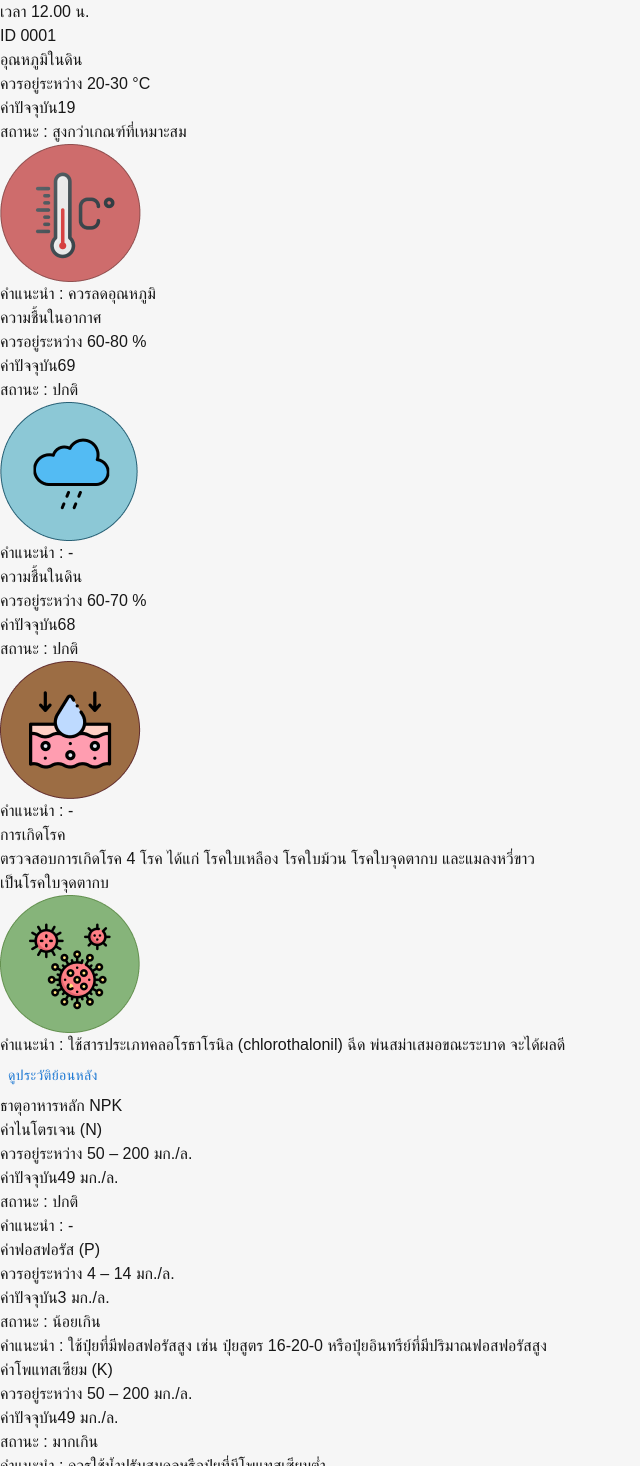
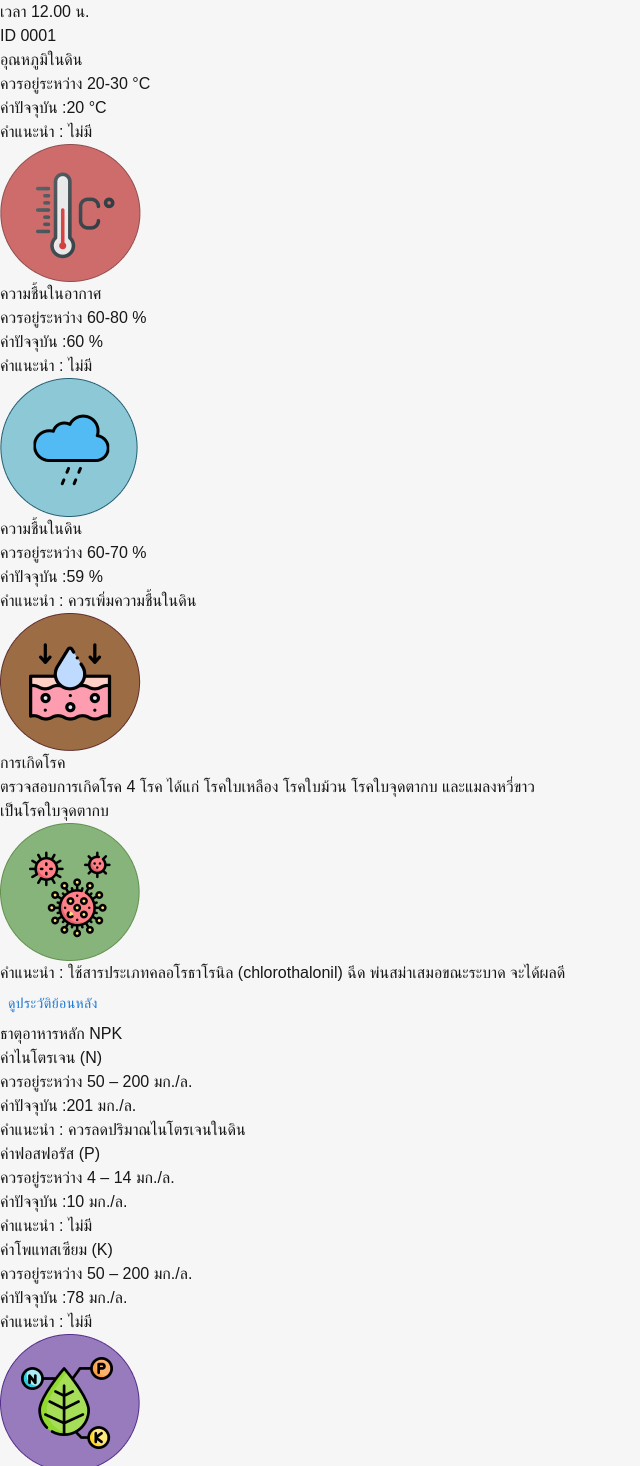
Before and after one commit to Patchnida/smart-farm-web, a Next.js app: page /detail/0001 in a window 1280 px wide. Shown: the part 1304-2770 px from the top of the page, without its empty margins (0-640 px from the left). Built offline with nearby package versions, Linux system fonts and the light colour scheme.

Commit message:
update validation

```diff
--- a/src/app/detail/[id]/page.tsx
+++ b/src/app/detail/[id]/page.tsx
@@ -8,6 +8,19 @@ import Link from "next/link";
 import Button from '@mui/material/Button';
 import PopupDisease from "@/components/popUpDisease";
 import { historyData } from './../../eachIdData';
+import { isTempOutOfRange,
+    getTempAdvice,
+    isHumidOutOfRange,
+    isMoistureOutOfRange,
+    isDiseaseDetected,
+    isNitrogenOutOfRange,
+    isPhosphorusOutOfRange,
+    isPotassiumOutOfRange,
+    getHumidAdvice,
+    getMoistureAdvice,
+    getNitrogenAdvice,
+    getPhosphorusAdvice,
+    getPotassiumAdvice, } from "@/utils/validation";
 
 const Detail: React.FC = () => {
     const { id } = useParams();
@@ -66,20 +79,30 @@ const Detail: React.FC = () => {
 
                             <div className="flex flex-wrap gap-5 mt-5 h-full">
                                 {/* อุณหภูมิในดิน */}
-                        <div
-                         className="flex flex-col w-full md:w-[48%] bg-white border border-gray-200 rounded-lg shadow-md p-10 text-lg flex-grow min-h-[250px]">
+                                <div className="flex flex-col w-full md:w-[48%] bg-white border border-gray-200 rounded-lg shadow-md p-10 text-lg flex-grow min-h-[250px]">
                                     <div className="flex justify-between w-full">
                                         <div className="flex flex-col gap-2">
                                             <p className="text-2xl font-bold">อุณหภูมิในดิน</p>
                                             <p>ควรอยู่ระหว่าง 20-30 °C</p>
-                                    <p className="my-5">ค่าปัจจุบัน
-                                        <span className="text-3xl font-semibold ml-10">{detailData.temp}</span>
+                                            <p className="my-5">
+                                                ค่าปัจจุบัน :
+                                                <span
+                                                    className={`text-3xl font-semibold ml-10 ${
+                                                        isTempOutOfRange(parseFloat(detailData.temp))
+                                                            ? "text-red-500"
+                                                            : "text-green-500"
+                                                    }`}
+                                                >
+                                                    {detailData.temp} °C
+                                                </span>
                                             </p>
-                                    <p>สถานะ : สูงกว่าเกณฑ์ที่เหมาะสม</p>
+                                            <p className="mt-2">
+                                                คำแนะนำ : {getTempAdvice(parseFloat(detailData.temp))}
+                                            </p>
                                         </div>
                                         <img src="/temIcon.png" alt="Temperature Icon" className="w-fit h-fit cursor-pointer" />
                                     </div>
-                            <p className="mt-2">คำแนะนำ : ควรลดอุณหภูมิ</p>
+
                                 </div>
 
                         {/* ความชื้นในอากาศ */}
@@ -89,14 +112,24 @@ const Detail: React.FC = () => {
                                 <div className="flex flex-col gap-2">
                                     <p className="text-2xl font-bold">ความชื้นในอากาศ</p>
                                     <p>ควรอยู่ระหว่าง 60-80 %</p>
-                                    <p className="my-5">ค่าปัจจุบัน
-                                        <span className="text-3xl font-semibold ml-10">{detailData.humid}</span>
+                                    <p className="my-5">
+                                        ค่าปัจจุบัน :
+                                            <span
+                                                className={`text-3xl font-semibold ml-10 ${
+                                                    isHumidOutOfRange(parseFloat(detailData.humid))
+                                                        ? "text-red-500"
+                                                        : "text-green-500"
+                                                }`}
+                                            >
+                                                {detailData.humid} %
+                                            </span>
                                     </p>
-                                    <p>สถานะ : ปกติ</p>
+                                    <p className="mt-2">
+                                        คำแนะนำ : {getHumidAdvice(parseFloat(detailData.humid))}
+                                    </p>
                                 </div>
                                 <img src="/humidIcon.png" alt="Humid Icon" className="w-fit h-fit cursor-pointer" />
                             </div>
-                            <p className="mt-2">คำแนะนำ : -</p>
                         </div>
 
                         {/* ความชื้นในดิน */}
@@ -106,14 +139,24 @@ const Detail: React.FC = () => {
                                 <div className="flex flex-col gap-2">
                                 <p className="text-2xl font-bold">ความชื้นในดิน</p>
                                 <p>ควรอยู่ระหว่าง 60-70 %</p>
-                                <p className="my-5">ค่าปัจจุบัน
-                                    <span className="text-3xl font-semibold ml-10">{detailData.moisture}</span>
+                                <p className="my-5">
+                                    ค่าปัจจุบัน :
+                                        <span
+                                            className={`text-3xl font-semibold ml-10 ${
+                                                isMoistureOutOfRange(parseFloat(detailData.moisture))
+                                                    ? "text-red-500"
+                                                    : "text-green-500"
+                                            }`}
+                                        >
+                                            {detailData.moisture} %
+                                        </span>
                                 </p>
-                                <p>สถานะ : ปกติ</p>
+                                <p className="mt-2">
+                                    คำแนะนำ : {getMoistureAdvice(parseFloat(detailData.moisture))}
+                                </p>
                                 </div>
                                 <img src="/moisIcon.png" alt="Moisture Icon" className="w-fit h-fit cursor-pointer" />
                             </div>
-                            <p className="mt-2">คำแนะนำ : -</p>
                         </div>
 
                         {/* ความเสี่ยงในการเป็นโรค */}
@@ -123,7 +166,17 @@ const Detail: React.FC = () => {
                                 <div className="flex flex-col gap-2 w-8/12 mb-5">
                                     <p className="text-2xl font-bold">การเกิดโรค</p>
                                     <p>ตรวจสอบการเกิดโรค 4 โรค ได้แก่ โรคใบเหลือง โรคใบม้วน โรคใบจุดตากบ และแมลงหวี่ขาว</p>
-                                    <span className="text-3xl font-semibold my-5 self-center">{detailData.disease}</span>
+                                    <div className="flex justify-center items-center my-5">
+                                        <span
+                                            className={`text-3xl font-semibold text-center ${
+                                                isDiseaseDetected(detailData.disease)
+                                                    ? "text-red-500"
+                                                    : "text-green-500"
+                                            }`}
+                                        >
+                                            {detailData.disease}
+                                        </span>
+                                    </div>
                                 </div>
                                 <img src="/diseaseIcon.png" alt="Disease Icon" className="w-fit h-fit cursor-pointer" />
                             </div>
@@ -152,39 +205,68 @@ const Detail: React.FC = () => {
                                             <p className="font-bold">ค่าไนโตรเจน (N)</p>
                                             <p>ควรอยู่ระหว่าง 50 – 200 มก./ล.</p>
 
+                                            <p className="my-5">
+                                                ค่าปัจจุบัน :
+                                                <span
+                                                    className={`text-3xl font-semibold ml-10 ${
+                                                        isNitrogenOutOfRange(detailData.npk.nitrogen)
+                                                            ? "text-red-500"
+                                                            : "text-green-500"
+                                                    }`}
+                                                >
+                                                    {detailData.npk.nitrogen} มก./ล.
+                                                </span>
+                                            </p>
 
-                                            <p className="my-5">ค่าปัจจุบัน
-                                                <span className="text-3xl font-semibold ml-10">{detailData.npk.nitrogen} มก./ล.</span>
+                                            <p className="mt-2">
+                                                คำแนะนำ : {getNitrogenAdvice(detailData.npk.nitrogen)}
                                             </p>
-                                            <p>สถานะ : ปกติ</p>
+                                        </div>
 
-                                            <p className="mt-2">คำแนะนำ : -</p>
-                                        </div>
 
                                         {/* ค่าฟอสฟอรัส */}
                                         <div className="flex flex-col w-full lg:w-4/12">
                                             <p className="font-bold">ค่าฟอสฟอรัส (P)</p>
                                             <p>ควรอยู่ระหว่าง 4 – 14 มก./ล.</p>
 
+                                            <p className="my-5">
+                                                ค่าปัจจุบัน :
+                                                <span
+                                                    className={`text-3xl font-semibold ml-10 ${
+                                                        isPhosphorusOutOfRange(detailData.npk.phosphorus)
+                                                            ? "text-red-500"
+                                                            : "text-green-500"
+                                                    }`}
+                                                >
+                                                    {detailData.npk.phosphorus} มก./ล.
+                                                </span>
+                                            </p>
 
-                                            <p className="my-5">ค่าปัจจุบัน
-                                                <span className="text-3xl font-semibold ml-10">{detailData.npk.phosphorus} มก./ล.</span>
+                                            <p className="mt-2">
+                                                คำแนะนำ : {getPhosphorusAdvice(detailData.npk.phosphorus)}
                                             </p>
-                                            <p>สถานะ : น้อยเกิน</p>
-
-                                            <p className="mt-2">คำแนะนำ : ใช้ปุ๋ยที่มีฟอสฟอรัสสูง เช่น ปุ๋ยสูตร 16-20-0 หรือปุ๋ยอินทรีย์ที่มีปริมาณฟอสฟอรัสสูง</p>
                                         </div>
 
                                         <div className="flex flex-col w-full lg:w-4/12">
                                             <p className="font-bold">ค่าโพแทสเซียม (K)</p>
                                             <p>ควรอยู่ระหว่าง 50 – 200 มก./ล.</p>
 
-                                            <p className="my-5">ค่าปัจจุบัน
-                                                <span className="text-3xl font-semibold ml-10">{detailData.npk.potassium} มก./ล.</span>
+                                            <p className="my-5">
+                                                ค่าปัจจุบัน :
+                                                <span
+                                                    className={`text-3xl font-semibold ml-10 ${
+                                                        isPotassiumOutOfRange(detailData.npk.potassium)
+                                                            ? "text-red-500"
+                                                            : "text-green-500"
+                                                    }`}
+                                                >
+                                                    {detailData.npk.potassium} มก./ล.
+                                                </span>
                                             </p>
-                                            <p>สถานะ : มากเกิน</p>
 
-                                            <p className="mt-2">คำแนะนำ : ควรใช้น้ำปรับสมดุลหรือปุ๋ยที่มีโพแทสเซียมต่ำ</p>
+                                            <p className="mt-2">
+                                                คำแนะนำ : {getPotassiumAdvice(detailData.npk.potassium)}
+                                            </p>
                                         </div>
 
                                     </div>
--- a/src/app/eachIdData.tsx
+++ b/src/app/eachIdData.tsx
@@ -197,7 +197,7 @@ export const initialData = [
     date: "Wednesday, October 25, 2024",
     time: "00.00",
     detail: [
-      { id: "0001", temp: "19", humid: "69", moisture: "68", disease: "เป็นโรคใบจุดตากบ", npk: { nitrogen: 49, phosphorus: 3, potassium: 49 } },
+      { id: "0001", temp: "20", humid: "60", moisture: "59", disease: "เป็นโรคใบจุดตากบ", npk: { nitrogen: 201, phosphorus: 10, potassium: 78 } },
       { id: "0002", temp: "20", humid: "60", moisture: "60", disease: "ไม่เป็นโรค", npk: { nitrogen: 50, phosphorus: 4, potassium: 50 } },
       { id: "0003", temp: "30", humid: "80", moisture: "70", disease: "ไม่เป็นโรค", npk: { nitrogen: 60, phosphorus: 5, potassium: 80 } },
       { id: "0004", temp: "31", humid: "71", moisture: "69", disease: "ไม่เป็นโรค", npk: { nitrogen: 100, phosphorus: 8, potassium: 100 } },
--- /dev/null
+++ b/src/utils/validation.tsx
@@ -0,0 +1,54 @@
+export const isTempOutOfRange = (temp: number): boolean => temp < 20 || temp > 30;
+
+export const getTempAdvice = (temp: number): string => {
+    if (temp < 20) return "ควรเพิ่มอุณหภูมิ"
+    else if (temp > 30) return "ควรลดอุณหภูมิ";
+    else return "ไม่มี";
+};
+
+export const isHumidOutOfRange = (humid: number): boolean => humid < 60 || humid > 80;
+
+export const getHumidAdvice = (humid: number): string => {
+    if (humid < 60) return "ควรเพิ่มความชื้นในอากาศ";
+    else if (humid > 80) return "ควรลดความชื้นในอากาศ";
+    else return "ไม่มี";
+};
+
+export const isMoistureOutOfRange = (moisture: number): boolean => moisture < 60 || moisture > 70;
+
+export const getMoistureAdvice = (moisture: number): string => {
+    if (moisture < 60) return "ควรเพิ่มความชื้นในดิน";
+    else if (moisture > 70) return "ควรลดความชื้นในดิน";
+    else return "ไม่มี";
+};
+
+export const isDiseaseDetected = (disease: any): boolean => {
+    if (typeof disease === "string") {
+        return disease.startsWith("เป็นโรค");
+    }
+    return false;
+};
+
+export const isNitrogenOutOfRange = (nitrogen: number): boolean => nitrogen < 50 || nitrogen > 200;
+
+export const getNitrogenAdvice = (nitrogen: number): string => {
+    if (nitrogen < 50) return "ควรเพิ่มปริมาณไนโตรเจนในดิน";
+    else if (nitrogen > 200) return "ควรลดปริมาณไนโตรเจนในดิน";
+    else return "ไม่มี";
+};
+
+export const isPhosphorusOutOfRange = (phosphorus: number): boolean => phosphorus < 4 || phosphorus > 14;
+
+export const getPhosphorusAdvice = (phosphorus: number): string => {
+    if (phosphorus < 4) return "ควรเพิ่มปริมาณฟอสฟอรัสในดิน";
+    else if (phosphorus > 14) return "ควรลดปริมาณฟอสฟอรัสในดิน";
+    else return "ไม่มี";
+};
+
+export const isPotassiumOutOfRange = (potassium: number): boolean => potassium < 50 || potassium > 200;
+
+export const getPotassiumAdvice = (potassium: number): string => {
+    if (potassium < 50) return "ควรเพิ่มปริมาณโพแทสเซียมในดิน";
+    else if (potassium > 200) return "ควรลดปริมาณโพแทสเซียมในดิน";
+    else return "ไม่มี";
+};
```
Also changed, not shown: src/components/table.tsx (+34 -10 lines). Lines whose indentation alone changed are shown as unchanged.
